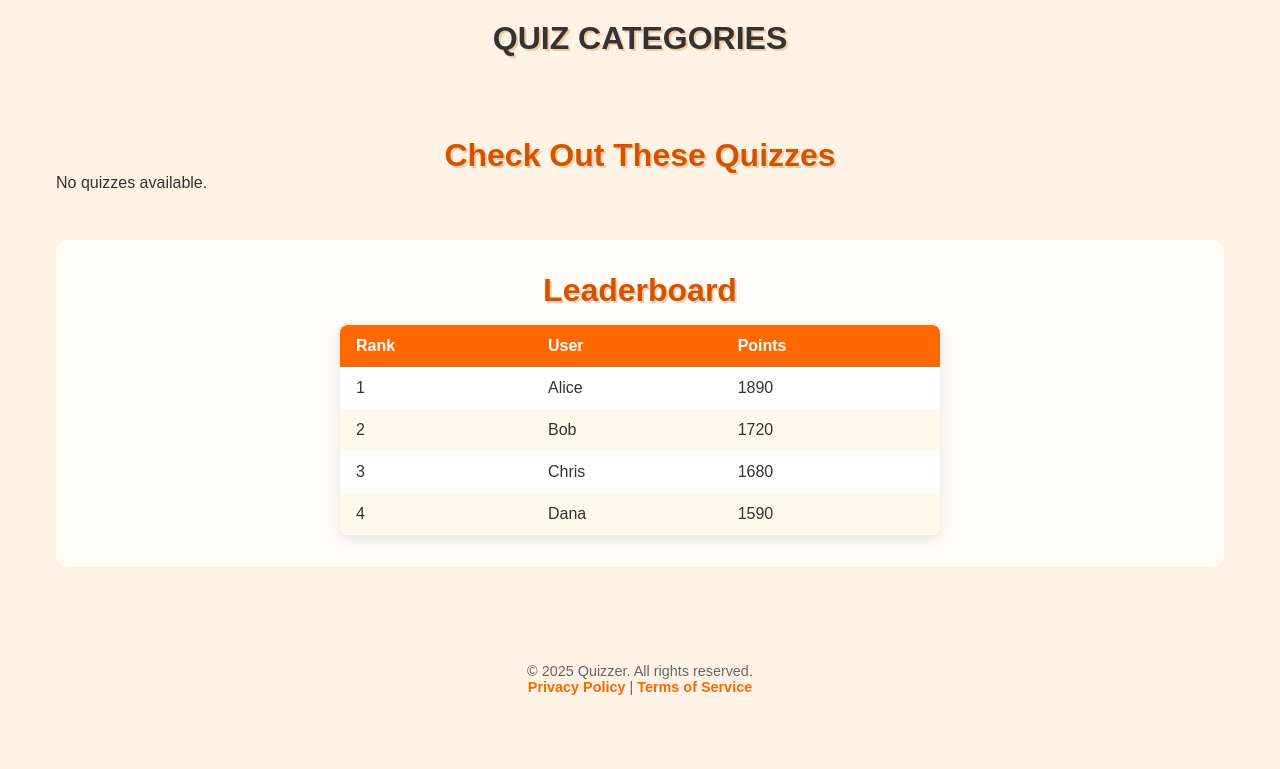
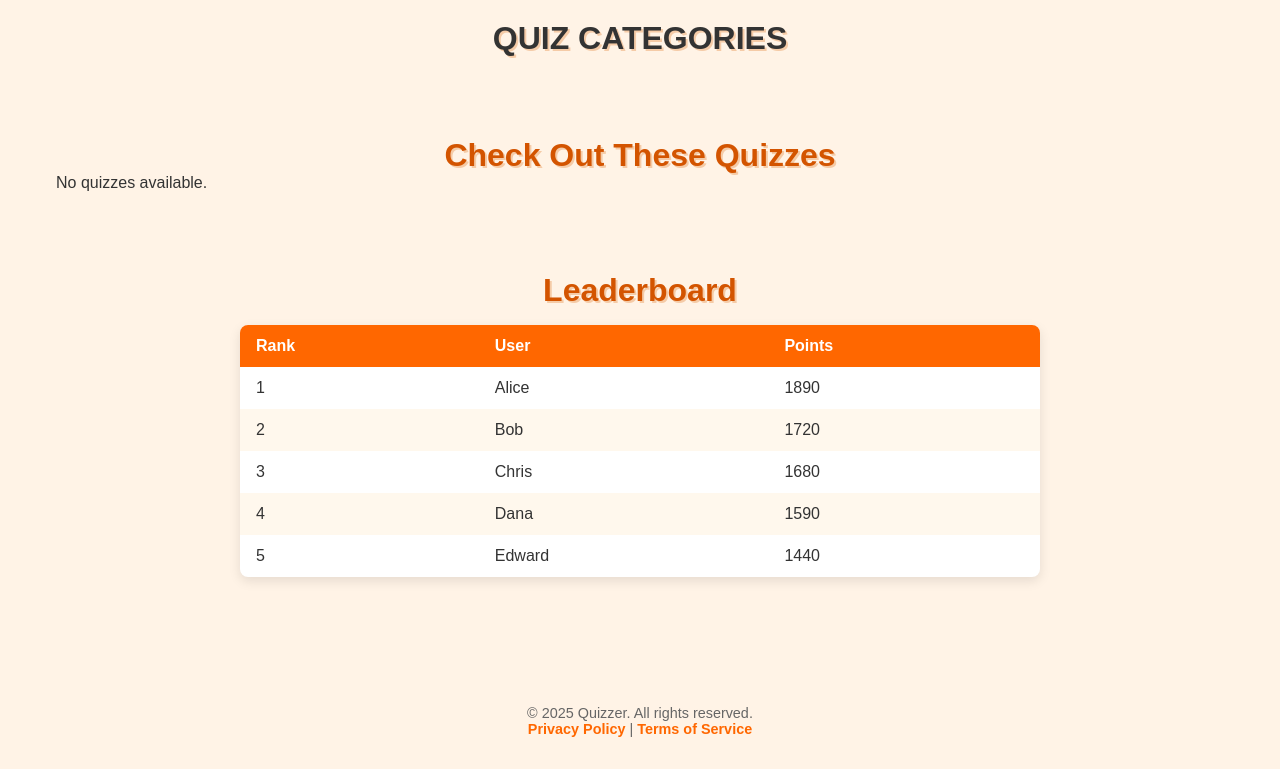
Before and after one commit to CezaryKlimczuk/quizzer, a Django app: page / in a window 1280 px wide. Shown: the part 435-1204 px from the top of the page. Before the commit the page ends 1130 px from the top, so only its background shows below. Run offline with Django 5.2, Linux system fonts and the light colour scheme; data that the repository does not hold is empty; some web fonts are replaced.

Commit message:
Modularized the leaderboard container

```diff
--- a/quizzes/templates/home.html
+++ b/quizzes/templates/home.html
@@ -53,6 +53,7 @@
 
   <!-- LEADERBOARD SECTION PLACEHOLDER -->
   <section id="leaderboard">
+    <div class="leaderboard-container">
       <h2>Leaderboard</h2>
       <table class="leaderboard-table">
         <thead>
@@ -83,8 +84,16 @@
             <td>Dana</td>
             <td>1590</td>
           </tr>
+          <tr>
+            <td>5</td>
+            <td>Edward</td>
+            <td>1440</td>
+          </tr>
         </tbody>
       </table>
+
+    </div>
+
   </section>
 </main>
 
--- a/static/css/components.css
+++ b/static/css/components.css
@@ -16,3 +16,41 @@
   background-color: var(--color-primary-light);
   color: var(--color-white);
 }
+
+
+/* Leaderboard specific section */
+.leaderboard-container {
+  text-align: center;
+  padding: 2rem;
+  border-radius: 12px;
+  position: relative;
+}
+.leaderboard-container h2 {
+  margin-bottom: 1rem;
+  font-size: 2rem;
+}
+.leaderboard-table {
+  width: 100%;
+  margin: 0 auto;
+  max-width: 800px;
+  text-align: left;
+  background-color: var(--color-white);
+  border-radius: 8px;
+  overflow: hidden;
+  border-collapse: collapse;
+  box-shadow: 0 4px 12px rgba(0,0,0,0.1);
+}
+.leaderboard-table thead {
+  background-color: var(--color-primary);
+  color: var(--color-white);
+}
+.leaderboard-table th,
+.leaderboard-table td {
+  padding: 0.75rem 1rem;
+}
+.leaderboard-table tbody tr:nth-child(even) {
+  background-color: var(--color-table-even-row);
+}
+.leaderboard-table tbody tr:hover {
+  background-color: var(--color-table-hover-row);
+}
--- a/static/css/home.css
+++ b/static/css/home.css
@@ -174,40 +174,7 @@
   }
 
   /* LEADERBOARD SECTION (HOME PAGE) */
+
   #leaderboard {
     margin-top: 3rem;
-    text-align: center;
-    background-color: rgba(255,255,255,0.7);
-    padding: 2rem;
-    border-radius: 12px;
-    position: relative;
   }
-  #leaderboard h2 {
-    margin-bottom: 1rem;
-    font-size: 2rem;
-  }
-  .leaderboard-table {
-    width: 100%;
-    max-width: 600px;
-    margin: 0 auto;
-    text-align: left;
-    background-color: var(--color-white);
-    border-radius: 8px;
-    overflow: hidden;
-    border-collapse: collapse;
-    box-shadow: 0 4px 12px rgba(0,0,0,0.1);
-  }
-  .leaderboard-table thead {
-    background-color: var(--color-primary);
-    color: var(--color-white);
-  }
-  .leaderboard-table th,
-  .leaderboard-table td {
-    padding: 0.75rem 1rem;
-  }
-  .leaderboard-table tbody tr:nth-child(even) {
-    background-color: var(--color-table-even-row);
-  }
-  .leaderboard-table tbody tr:hover {
-    background-color: var(--color-table-hover-row);
-  }
```
Lines whose indentation alone changed are shown as unchanged.
